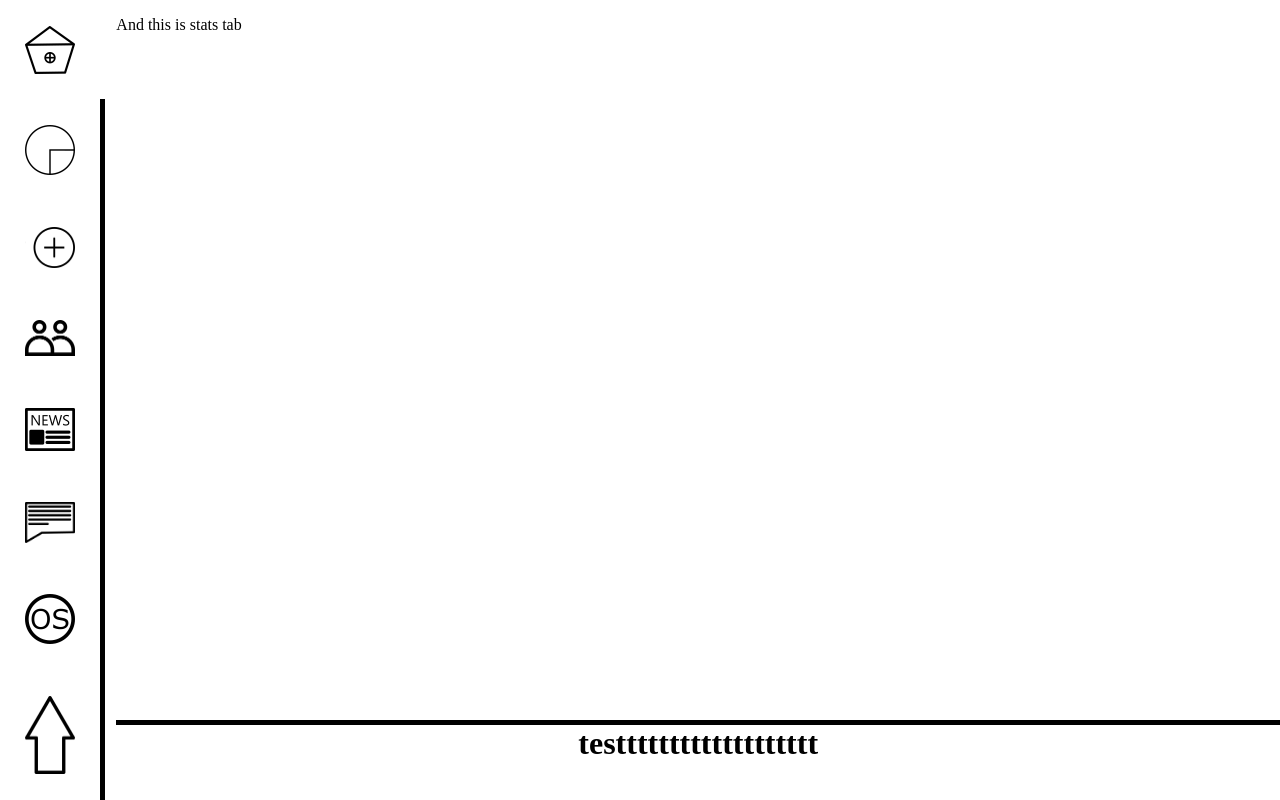
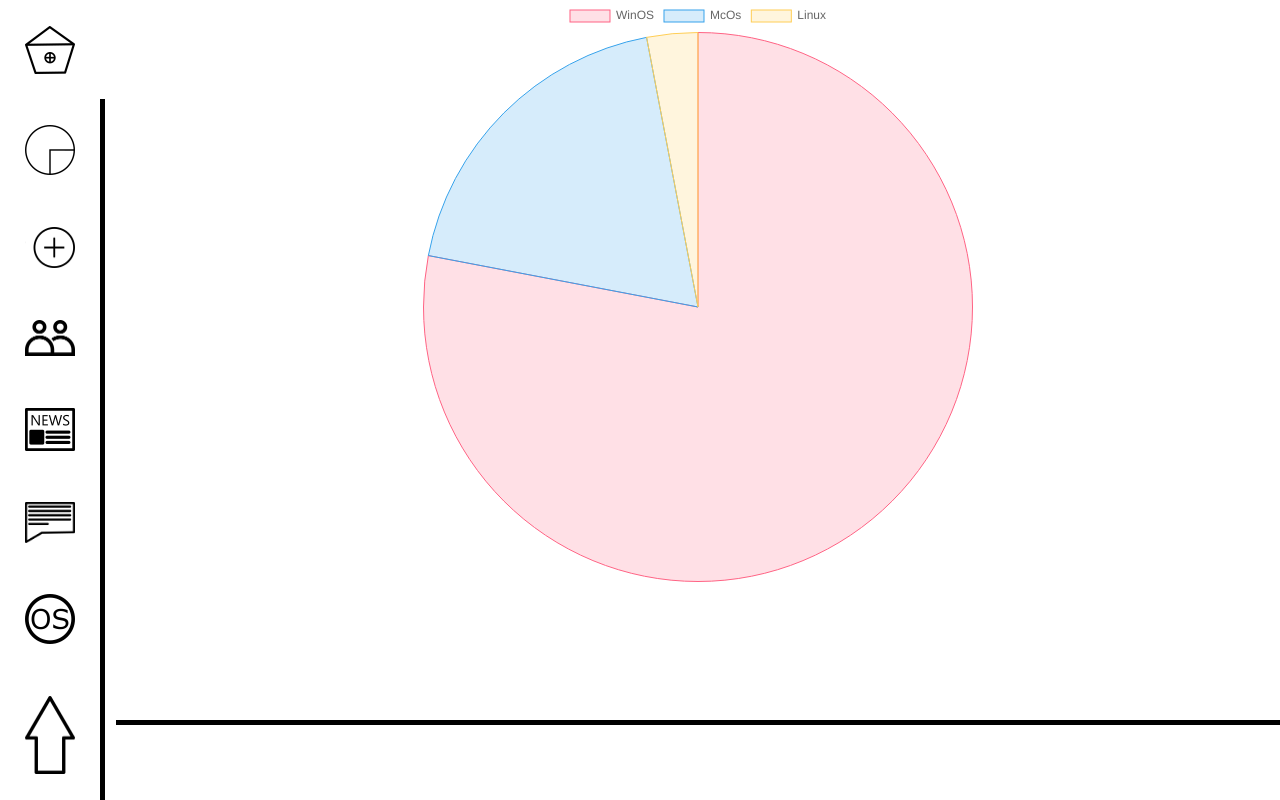
Before and after one commit to comav/os-tycoon, a plain HTML site: page index.html in a window 1280 px wide. Both pictures are taken after a click on the picture 50 px from the left and 150 px from the top of the page. Drawn offline with nearby package versions, Linux system fonts and the light colour scheme.

Commit message:
Added pie chart & some improvements

```diff
--- a/index.html
+++ b/index.html
@@ -6,6 +6,8 @@
     <title>OS Tycoon</title>
     <link rel="stylesheet" href="styles/style.css">
     <script src="scripts/index.js" defer></script>
+    <script src="https://cdnjs.cloudflare.com/ajax/libs/Chart.js/2.9.4/Chart.min.js" integrity="sha512-d9xgZrVZpmmQlfonhQUvTR7lMPtO7NkZMkA0ABN3PHCbKA5nqylQ/yWlFAyY6hYgdF1Qh6nYiuADWwKB4C2WSw==" crossorigin="anonymous" defer></script>
+    <script src="https://code.jquery.com/jquery-3.5.1.min.js"></script>
 
 </head>
 
@@ -13,7 +15,7 @@
     <div class="topLayer">
         <ul class="gameMenu">
             <li><img class="menuIcon" onclick="changeTab('home')" src="assets/icons/home.png"></a></li>
-            <li><img class="menuIcon" onclick="changeTab('stats')" src="assets/icons/stats.png"></a></li>
+            <li><img class="menuIcon" onclick="changeTab('stats'); osChart();" src="assets/icons/stats.png"></a></li>
             <li><img class="menuIcon" onclick="changeTab('add')" src="assets/icons/add.png"></a></li>
             <li><img class="menuIcon" onclick="changeTab()" src="assets/icons/team.png"></a></li>
             <li><img class="menuIcon" onclick="changeTab()" src="assets/icons/news.png"></a></li>
@@ -26,26 +28,27 @@
                 <div id="home" class="tab">
                     <div class="bubble-wrapper">
                         <div class="bubble" id="tech-bubble">
-                            <p class="bubble-text" id="tech-bubble-text">999</p>
+                            <p class="bubble-text" id="tech-bubble-text"></p>
                         </div>
                         <div class="bubble" id="design-bubble">
-                            <p class="bubble-text" id="design-bubble-text">456</p>
+                            <p class="bubble-text" id="design-bubble-text"></p>
                         </div>
                         <div class="bubble" id="bug-bubble">
-                            <p class="bubble-text" id="bug-bubble-text">76</p>
+                            <p class="bubble-text" id="bug-bubble-text"></p>
                         </div>
                     </div>
                 </div>
                 <div id="stats" class="tab">
-                    <p>And this is stats tab</p>
+                    <canvas id="os-chart" aria-label="OS chart"></canvas>
                 </div>
                 <div id="add" class="tab">
-                    <p>And here you CAN ADD SOMETHING IN FUTURE!!!!!!!@!!!!!1!!11</p>
+                    <div class="add-tab-content" id="add-os-version">Add OS Version</div>
+                    <div class="add-tab-content" id="add-device">Add device</div>
                 </div>
             </div>
             <div class="infoBarWrapper">
                 <div class="infoBar">
-                    <h1>testtttttttttttttttttt</h1>
+
                 </div>
             </div>
         </div>
--- a/scripts/index.js
+++ b/scripts/index.js
@@ -1,11 +1,46 @@
-function changeTab (tabId) {
+var localStorage = window.localStorage;
+var tech, design, bugs;
+
+function changeTab(tabId) {
     let tabs = Array.from(document.getElementsByClassName('tab'));
     currentTab = document.getElementById(tabId);
-    for (let i = 0; i<tabs.length; i++) {
-        console.log('jjjj', tabs[i])
+    for (let i = 0; i < tabs.length; i++) {
         tabs[i].style.display = 'none';
     }
     currentTab.style.display = 'block';
 }
 
 changeTab("home");
+$('.bubble').css('display','none');
+
+function showBubbles () {
+    $('.bubble').css('display', 'block');
+}
+
+function osChart() {
+    localStorage.setItem('windos', '78');
+    localStorage.setItem('mcos', '19');
+    localStorage.setItem('linux', '3');
+    var ctx = document.getElementById('os-chart');
+    var OSChart = new Chart(ctx, {
+        type: 'pie',
+        data: {
+            labels: ['WinOS', 'McOs', 'Linux'],
+            datasets: [{
+                label: 'OS share',
+                data: [localStorage.getItem('windos'), localStorage.getItem('mcos'), localStorage.getItem('linux')],
+                backgroundColor: [
+                    'rgba(255, 99, 132, 0.2)',
+                    'rgba(54, 162, 235, 0.2)',
+                    'rgba(255, 206, 86, 0.2)'],
+                borderColor: [
+                    'rgba(255, 99, 132, 1)',
+                    'rgba(54, 162, 235, 1)',
+                    'rgba(255, 206, 86, 1)'],
+                borderWidth: 1,
+                borderAlign: 'left'
+            }]
+        }
+    })
+
+}
--- a/styles/style.scss
+++ b/styles/style.scss
@@ -106,3 +106,8 @@ h1, h2, h3, h4, h5, h6 {
         color: #fff;
     }
 }
+
+#os-chart {
+    width: 300px;
+    height: 300px;
+}
```
Also changed, not shown: styles/style.css, 1 other file.
